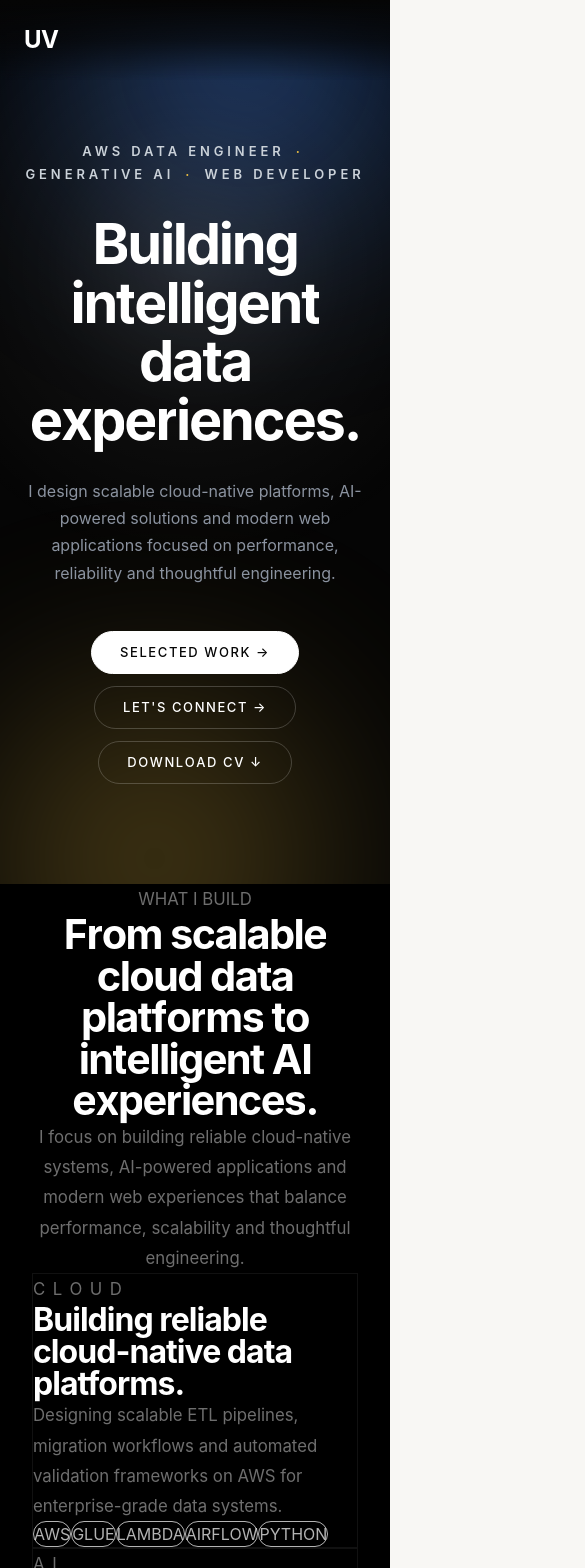
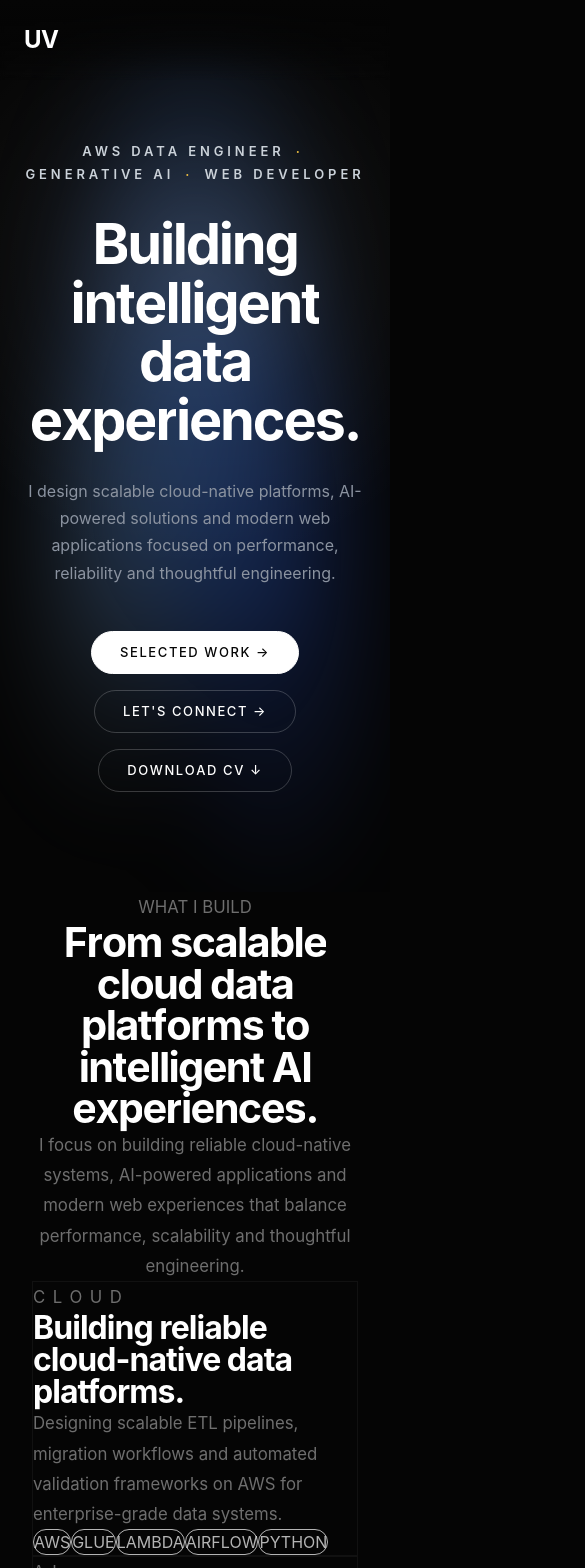
Before and after one commit to uvyuva/uvyuva.github.io, a React (Vite) app: page / in a window 390 px wide. Shown: the top 1568 px of the page, 585 px wide, since content can reach past the window. Built offline with nearby package versions, Linux system fonts and the light colour scheme.

Commit message:
hero upgrade

```diff
--- a/package.json
+++ b/package.json
@@ -11,11 +11,14 @@
   },
   "dependencies": {
     "@react-three/drei": "^10.7.7",
+    "@react-three/fiber": "^9.6.1",
+    "@shadergradient/react": "^2.4.20",
     "framer-motion": "^12.42.2",
     "lenis": "^1.3.25",
     "react": "^19.2.7",
     "react-dom": "^19.2.7",
-    "react-icons": "^5.7.0"
+    "react-icons": "^5.7.0",
+    "three": "^0.185.1"
   },
   "devDependencies": {
     "@eslint/js": "^10.0.1",
--- a/src/components/build/WhatIBuild.tsx
+++ b/src/components/build/WhatIBuild.tsx
@@ -13,10 +13,10 @@ import RollingText from "../common/RollingText";  // if you used Rule B
 
 const WhatIBuild = () => {
   return (
-    <section id="build" className="relative overflow-hidden bg-black py-28">
+    <section id="build" className="relative overflow-hidden bg-[#050505] py-28">
       <div className="pointer-events-none absolute inset-0 bg-[radial-gradient(circle_at_top,rgba(255,255,255,0.04),transparent_65%)]" />
 
-      <Container className="relative z-10 max-w-[1200px]">
+      <Container className="relative z-10 max-w-300">
         <div className="mx-auto mb-20 max-w-4xl text-center">
           <p className="mb-5 text-xs uppercase tracking-[0.5em] text-neutral-500">
             WHAT I BUILD
--- a/src/components/hero/Hero.tsx
+++ b/src/components/hero/Hero.tsx
@@ -10,6 +10,8 @@ import type { ReactNode, MouseEvent as ReactMouseEvent } from "react";
 import { motion } from "framer-motion";
 import TextRoll from "../common/TextRoll";
 import "./styles.css";
+import HeroBlob from "./HeroBlob";
+
 
 const RollChars = ({ text, base }: { text: string; base: number }) => {
   const words = text.split(" ");
@@ -106,18 +108,7 @@ const Hero = () => {
 
   return (
     <section ref={heroRef} id="hero" className="hero" onMouseMove={handleMove}>
-      <div className="hero-glow">
-        <motion.span
-          className="hero-blob hero-blob-blue"
-          animate={{ x: [0, 40, 0], y: [0, -30, 0] }}
-          transition={{ duration: 14, repeat: Infinity, ease: "easeInOut" }}
-        />
-        <motion.span
-          className="hero-blob hero-blob-gold"
-          animate={{ x: [0, -30, 0], y: [0, 30, 0] }}
-          transition={{ duration: 16, repeat: Infinity, ease: "easeInOut" }}
-        />
-      </div>
+      <HeroBlob />
 
       <div className="hero-spotlight" />
 
--- /dev/null
+++ b/src/components/hero/HeroBlob.tsx
@@ -0,0 +1,27 @@
+import { lazy, Suspense, useState } from "react";
+
+const HeroGradientCanvas = lazy(() => import("./HeroGradientCanvas"));
+
+const HeroBlob = () => {
+  // decide once, client-side: skip WebGL on touch/small screens & reduced-motion
+  const [useStatic] = useState(() => {
+    if (typeof window === "undefined") return true;
+    const reduced = window.matchMedia("(prefers-reduced-motion: reduce)").matches;
+    const lite =
+      window.matchMedia("(max-width: 768px)").matches ||
+      window.matchMedia("(pointer: coarse)").matches;
+    return reduced || lite;
+  });
+
+  if (useStatic) return <div className="hero-blob-fallback" />;
+
+  return (
+    <Suspense fallback={<div className="hero-blob-fallback" />}>
+      <div className="hero-blob-canvas">
+        <HeroGradientCanvas />
+      </div>
+    </Suspense>
+  );
+};
+
+export default HeroBlob;
--- /dev/null
+++ b/src/components/hero/HeroGradientCanvas.tsx
@@ -0,0 +1,37 @@
+
+import { ShaderGradientCanvas, ShaderGradient } from "@shadergradient/react";
+
+const HeroGradientCanvas = () => (
+  <ShaderGradientCanvas
+    style={{ position: "absolute", inset: 0, width: "100%", height: "100%" }}
+  >
+    <ShaderGradient
+      control="props"
+      animate="on"
+      type="waterPlane"
+      uSpeed={0.2}
+      uStrength={1.3}
+      uDensity={1.4}
+      uFrequency={5.5}
+      color1="#1E3A8A"
+      color2="#3B82F6"
+      color3="#93C5FD"
+      grain="on"
+      cDistance={3.4}
+      cameraZoom={1}
+      cAzimuthAngle={180}
+      cPolarAngle={90}
+      positionX={0}
+      positionY={0}
+      positionZ={0}
+      rotationX={0}
+      rotationY={0}
+      rotationZ={0}
+      reflection={0.1}
+      brightness={0.9}
+      lightType="3d"
+    />
+  </ShaderGradientCanvas>
+);
+
+export default HeroGradientCanvas;
--- a/src/components/hero/styles.css
+++ b/src/components/hero/styles.css
@@ -13,37 +13,24 @@
 }
 
 /* aurora glow */
-.hero-glow {
+
+.hero-blob-canvas,
+.hero-blob-fallback {
   position: absolute;
   inset: 0;
   z-index: 0;
   pointer-events: none;
 }
 
-.hero-blob {
-  position: absolute;
-  border-radius: 50%;
-  filter: blur(110px);
-  will-change: transform;
+.hero-blob-fallback {
+  background:
+    radial-gradient(60% 60% at 50% 40%, rgba(59, 130, 246, 0.35), transparent 70%),
+    radial-gradient(50% 55% at 70% 65%, rgba(30, 58, 138, 0.4), transparent 70%),
+    radial-gradient(45% 45% at 30% 62%, rgba(147, 197, 253, 0.2), transparent 70%);
+  filter: blur(40px);
 }
 
-.hero-blob-blue {
-  width: 520px;
-  height: 520px;
-  top: -8%;
-  left: 12%;
-  background: #3b82f6;
-  opacity: 0.45;
-}
 
-.hero-blob-gold {
-  width: 440px;
-  height: 440px;
-  bottom: -12%;
-  right: 12%;
-  background: #f5c542;
-  opacity: 0.3;
-}
 
 /* cursor spotlight */
 .hero-spotlight {
@@ -165,15 +152,3 @@
   background: rgba(255, 255, 255, 0.05);
   border-color: rgba(255, 255, 255, 0.4);
 }
-
-/* Responsive */
-@media (max-width: 640px) {
-  .hero-blob-blue,
-  .hero-blob-gold {
-    width: 320px;
-    height: 320px;
-  }
-  .hero-cta-row {
-    gap: 12px;
-  }
-}
--- a/src/components/journey/Journey.tsx
+++ b/src/components/journey/Journey.tsx
@@ -28,8 +28,8 @@ const Journey = () => {
   });
 
   return (
-    <section id="journey" className="relative overflow-hidden bg-black py-36">
-      <Container className="max-w-[1500px]">
+    <section id="journey" className="relative overflow-hidden bg-[#050505] py-36">
+      <Container className="max-w-375">
         <FadeIn>
           <div className="mx-auto mb-24 max-w-4xl text-center">
             <p className="mb-5 text-xs uppercase tracking-[0.45em] text-neutral-500">
--- a/src/components/layout/Navbar.tsx
+++ b/src/components/layout/Navbar.tsx
@@ -12,7 +12,6 @@ const NAV = [
   { label: "About", href: "#about" },
   { label: "Work", href: "#work" },
   { label: "Skills", href: "#skills" },
-  { label: "Contact", href: "#contact" },
 ];
 
 const Navbar = () => {
--- a/src/components/skills/Skills.tsx
+++ b/src/components/skills/Skills.tsx
@@ -17,14 +17,22 @@ type Meta = { tile: string; icon: IconType; accent: string; glow: string };
 const META: Record<string, Meta> = {
   "Cloud (AWS)": { tile: "tile-cloud", icon: FiCloud, accent: "#3B82F6", glow: "59,130,246" },
   "Generative AI / AI Engineering": { tile: "tile-genai", icon: FiCpu, accent: "#F5C542", glow: "245,197,66" },
-  "Data Engineering": { tile: "tile-data", icon: FiDatabase, accent: "#22C55E", glow: "34,197,94" },
-  Programming: { tile: "tile-prog", icon: FiCode, accent: "#38BDF8", glow: "56,189,248" },
+  "Data Engineering": { tile: "tile-data", icon: FiDatabase, accent: "#22C55E", glow: "56,189,248" },
+  Programming: { tile: "tile-prog", icon: FiCode, accent: "#38BDF8", glow: "34,197,94" },
   Tools: { tile: "tile-tools", icon: FiTool, accent: "#94A3B8", glow: "148,163,184" },
 };
 
 const FALLBACK: Meta = { tile: "", icon: FiTool, accent: "#94A3B8", glow: "148,163,184" };
 
+// Left column: Cloud + Data Engineering.  Right column: GenAI + Programming + Tools.
+const COLUMNS: string[][] = [
+  ["Cloud (AWS)", "Data Engineering"],
+  ["Generative AI / AI Engineering", "Programming", "Tools"],
+];
+
 const Skills = () => {
+  const byLabel = Object.fromEntries(skillGroups.map((g) => [g.label, g]));
+
   return (
     <section id="skills" className="skills-section">
       <div className="skills-container">
@@ -36,14 +44,18 @@ const Skills = () => {
         </header>
 
         <div className="skills-bento">
-          {skillGroups.map((group) => {
-            const meta = META[group.label] ?? FALLBACK;
+          {COLUMNS.map((labels, ci) => (
+            <div className="bento-col" key={ci}>
+              {labels.map((label) => {
+                const group = byLabel[label];
+                if (!group) return null;
+                const meta = META[label] ?? FALLBACK;
                 const Icon = meta.icon;
-            const isTools = group.label === "Tools";
+                const isTools = label === "Tools";
 
                 return (
                   <div
-                key={group.label}
+                    key={label}
                     className={`skill-tile ${meta.tile}`}
                     style={{ "--accent": meta.accent, "--glow": meta.glow } as CSSProperties}
                   >
@@ -51,7 +63,7 @@ const Skills = () => {
                       <span className="skill-tile-icon">
                         <Icon />
                       </span>
-                  <span className="skill-tile-label">{group.label}</span>
+                      <span className="skill-tile-label">{label}</span>
                     </div>
 
                     {isTools ? (
@@ -77,6 +89,8 @@ const Skills = () => {
                 );
               })}
             </div>
+          ))}
+        </div>
       </div>
     </section>
   );
--- a/src/components/skills/styles.css
+++ b/src/components/skills/styles.css
@@ -1,5 +1,3 @@
-
-
 .skills-section {
   background: #050505;
   padding: clamp(48px, 7vh, 80px) 24px;
@@ -31,19 +29,20 @@
   margin: 0 auto;
 }
 
-/* bento grid */
+/* two content-sized columns */
 .skills-bento {
-  display: grid;
-  grid-template-columns: repeat(4, 1fr);
-  grid-auto-rows: minmax(190px, 1fr);
+  display: flex;
+  align-items: flex-start;
   gap: 16px;
 }
 
-.tile-cloud { grid-column: 1 / 3; grid-row: 1 / 3; }
-.tile-genai { grid-column: 3 / 5; grid-row: 1; }
-.tile-data  { grid-column: 3 / 5; grid-row: 2; }
-.tile-prog  { grid-column: 1 / 3; grid-row: 3; }
-.tile-tools { grid-column: 3 / 5; grid-row: 3; }
+.bento-col {
+  flex: 1;
+  min-width: 0;
+  display: flex;
+  flex-direction: column;
+  gap: 16px;
+}
 
 /* tile */
 .skill-tile {
@@ -147,19 +146,10 @@
   to { transform: translateX(-50%); }
 }
 
-/* responsive — single column, skills stay visible (no hover dependency) */
+/* responsive — stack into one column, skills stay visible */
 @media (max-width: 860px) {
   .skills-bento {
-    grid-template-columns: 1fr;
-    grid-auto-rows: auto;
-  }
-  .tile-cloud,
-  .tile-genai,
-  .tile-data,
-  .tile-prog,
-  .tile-tools {
-    grid-column: auto;
-    grid-row: auto;
+    flex-direction: column;
   }
 }
 
--- a/src/styles/base.css
+++ b/src/styles/base.css
@@ -33,9 +33,10 @@
     scroll-behavior: smooth;
   }
 
+
   body {
     margin: 0;
-    background: var(--color-bg);
+    background: #050505;
     color: var(--color-text);
     font-family: var(--font-sans);
     text-rendering: optimizeLegibility;
```
Also changed, not shown: 1 other file (tests, documents, lock files or other folders). Lines whose indentation alone changed are shown as unchanged.
